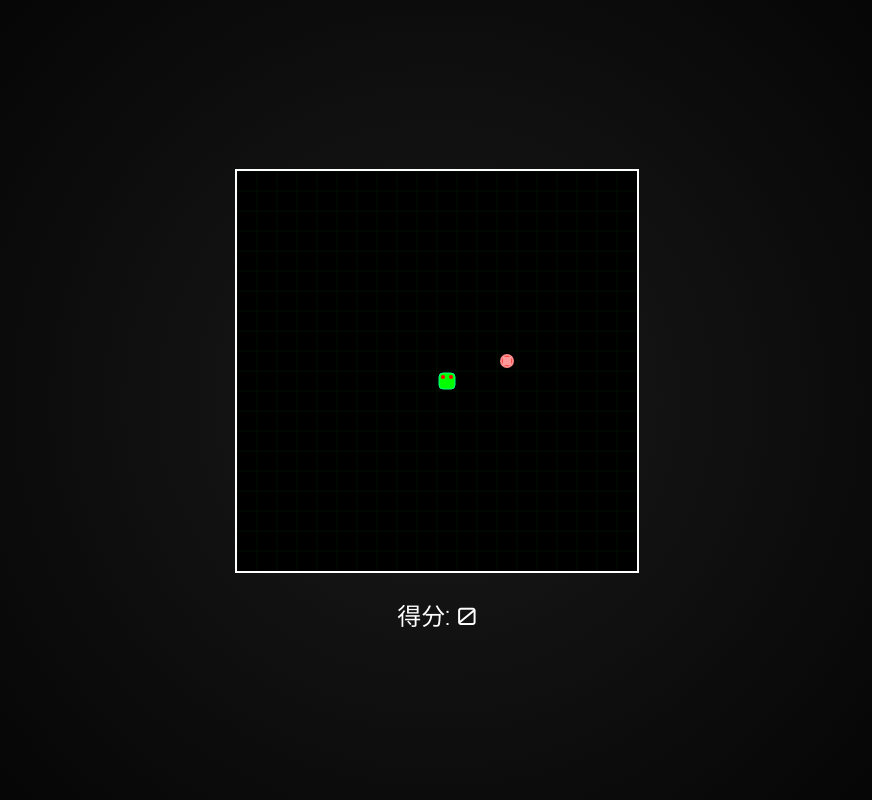
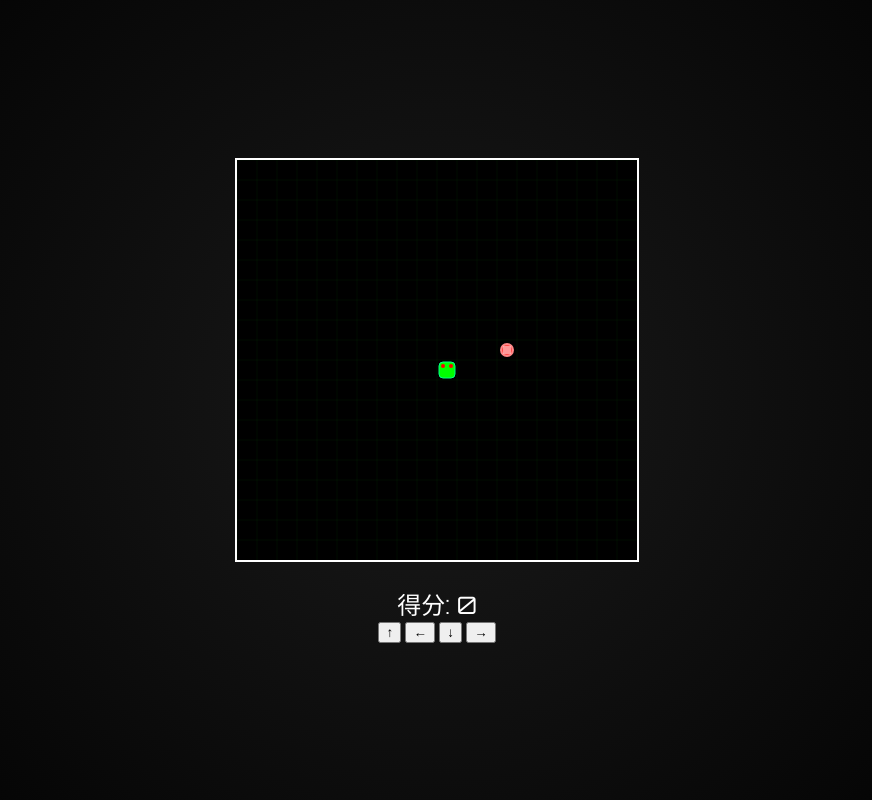
Before and after one commit to J9HSON/J9HSON.github.io, a plain HTML site: page index.html in a window 1280 px wide. Shown: the whole page, without its empty margins (203-1075 px from the left). Drawn offline with Linux system fonts and the light colour scheme.

Commit message:
Update index.html

```diff
--- a/index.html
+++ b/index.html
@@ -11,6 +11,12 @@
   <div class="game-container">
     <canvas id="gameCanvas" width="400" height="400"></canvas>
     <div class="score">得分: <span id="score">0</span></div>
+    <div class="mobile-controls">
+      <button class="control up">↑</button>
+      <button class="control left">←</button>
+      <button class="control down">↓</button>
+      <button class="control right">→</button>
+    </div>
   </div>
   <script src="script.js"></script>
 </body>
```
